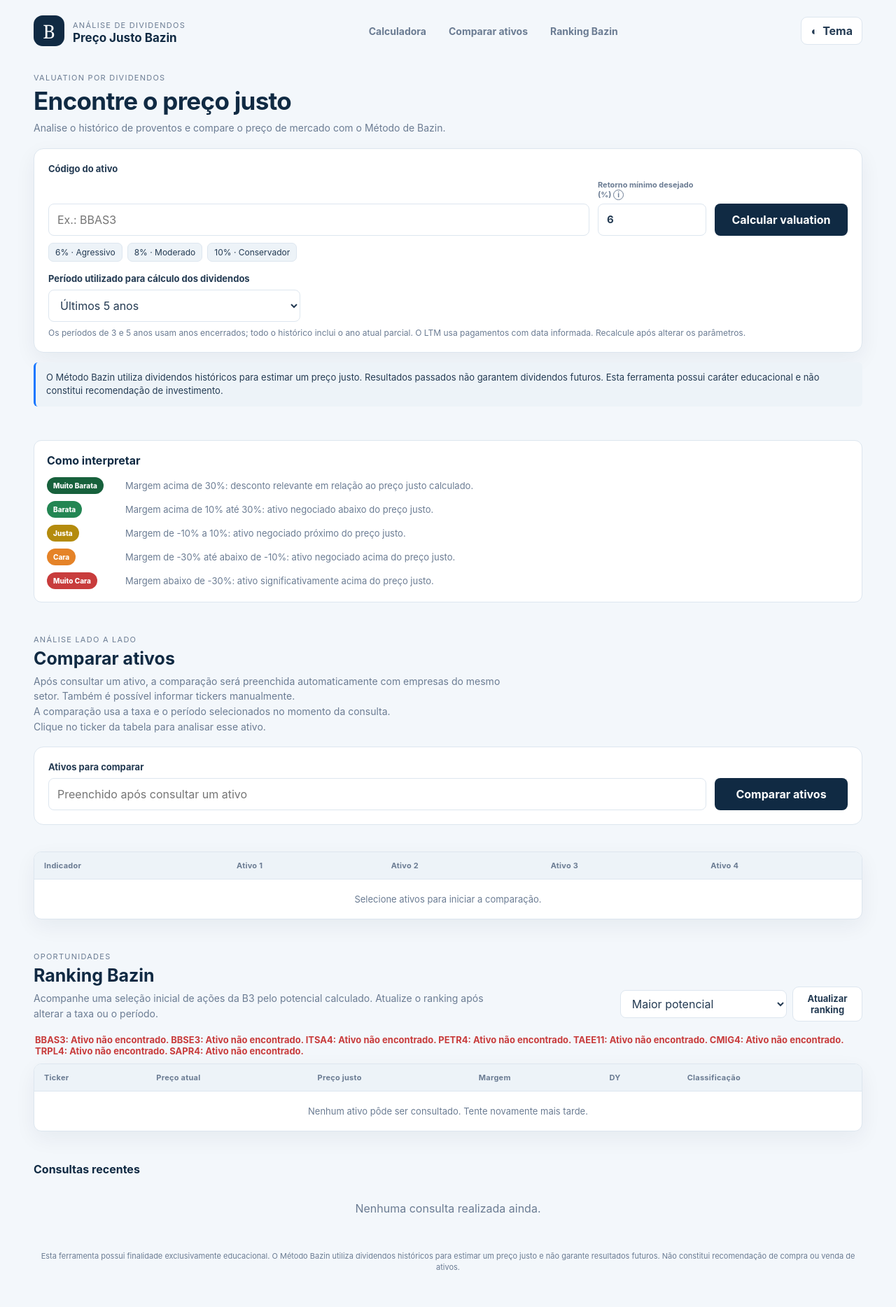
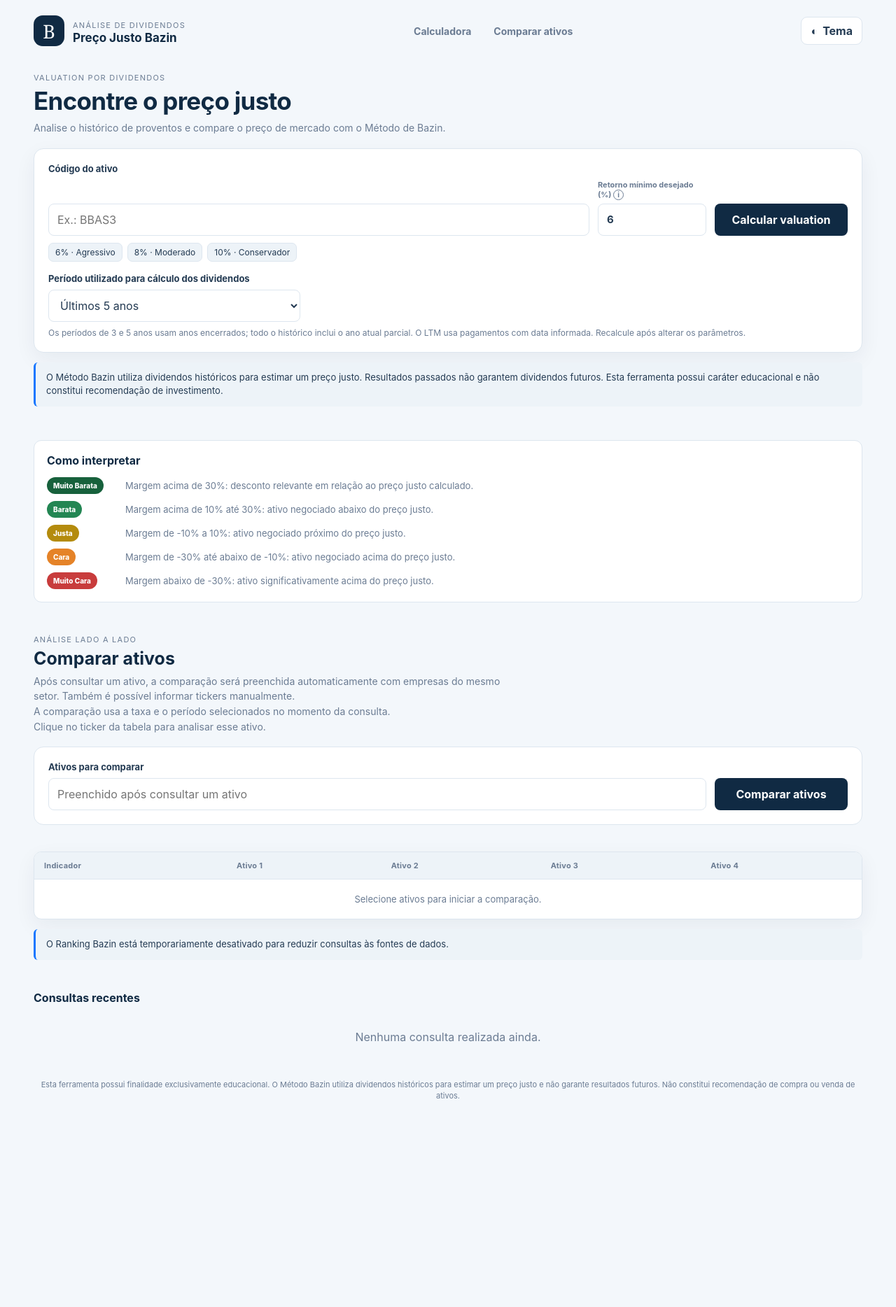
Before and after one commit to efpv/analise-de-ativos, a FastAPI app: template app/templates/index.html in a window 1280 px wide. Shown: the whole page at 70% size. After the commit the page ends 1570 px from the top, so only its background shows below. Run offline with FastAPI, Linux system fonts and the light colour scheme; the template is opened without the code that fills it, so the values that code supplies are empty.

Commit message:
Desativa ranking temporariamente
Co-authored-by: Copilot <223556219+Copilot@users.noreply.github.com>

```diff
--- a/app/api/routes.py
+++ b/app/api/routes.py
@@ -5,6 +5,7 @@ from fastapi import APIRouter, HTTPException, Query, Request
 from fastapi.responses import HTMLResponse
 from fastapi.templating import Jinja2Templates
 
+from app.core.config import settings
 from app.repositories.valuation_repository import ValuationRepository
 from app.models.valuation import DividendPeriod, Valuation
 from app.schemas.valuation import (
@@ -119,6 +120,9 @@ def get_ranking(
     taxa: float | None = Query(default=None, ge=0.001, le=1),
     periodo: DividendPeriod = Query(default="5anos"),
 ):
+    if not settings.ranking_enabled:
+        raise HTTPException(status_code=503, detail="O ranking está temporariamente desativado para reduzir consultas.")
+
     results: list[Valuation] = []
     warnings: list[str] = []
     with ThreadPoolExecutor(max_workers=4) as executor:
@@ -189,7 +193,7 @@ def home(request: Request):
     return templates.TemplateResponse(
         request,
         "index.html",
-        {"history": repository.recent()},
+        {"history": repository.recent(), "ranking_enabled": settings.ranking_enabled},
     )
 
 
@@ -198,5 +202,5 @@ def ranking_page(request: Request):
     return templates.TemplateResponse(
         request,
         "index.html",
-        {"history": repository.recent()},
+        {"history": repository.recent(), "ranking_enabled": settings.ranking_enabled},
     )
--- a/app/core/config.py
+++ b/app/core/config.py
@@ -8,6 +8,7 @@ class Settings:
     database_path: str = os.getenv("DATABASE_PATH", "data/valuation_history.sqlite")
     request_timeout: float = 4.0
     brapi_api_key: str = os.getenv("BRAPI_API_KEY", "")
+    ranking_enabled: bool = os.getenv("ENABLE_RANKING", "false").strip().lower() == "true"
 
 
 settings = Settings()
--- a/app/static/app.js
+++ b/app/static/app.js
@@ -9,6 +9,7 @@ const rankingSkeleton = document.getElementById("ranking-skeleton");
 const comparisonForm = document.getElementById("comparison-form");
 const comparisonMessage = document.getElementById("comparison-message");
 const comparisonBody = document.getElementById("comparison-body");
+const rankingSection = document.getElementById("ranking");
 
 const currency = new Intl.NumberFormat("pt-BR", {
   style: "currency",
@@ -357,7 +358,7 @@ async function loadRanking() {
 
 document.getElementById("ranking-refresh").addEventListener("click", loadRanking);
 document.getElementById("ranking-order").addEventListener("change", loadRanking);
-if (window.location.pathname === "/ranking") {
+if (window.location.pathname === "/ranking" && !rankingSection.hidden) {
   window.addEventListener("load", () => {
     window.setTimeout(() => document.getElementById("ranking").scrollIntoView(), 0);
   }, { once: true });
@@ -476,4 +477,4 @@ themeToggle.addEventListener("click", () => {
   }
 });
 
-loadRanking();
+if (!rankingSection.hidden) loadRanking();
--- a/app/templates/index.html
+++ b/app/templates/index.html
@@ -20,7 +20,7 @@
       <nav class="main-nav" aria-label="Navegação principal">
         <a href="/#calculadora">Calculadora</a>
         <a href="/#comparacao">Comparar ativos</a>
-        <a href="/ranking">Ranking Bazin</a>
+        <a href="/ranking"{% if not ranking_enabled %} hidden{% endif %}>Ranking Bazin</a>
       </nav>
       <button id="theme-toggle" class="theme-toggle" type="button" aria-label="Ativar tema escuro" title="Alternar tema">
         <span aria-hidden="true">◐</span><span class="theme-label">Tema</span>
@@ -199,7 +199,10 @@
       </div>
     </section>
 
-    <section id="ranking" class="page-section dashboard-section">
+    {% if not ranking_enabled %}
+    <p class="methodology-notice">O Ranking Bazin está temporariamente desativado para reduzir consultas às fontes de dados.</p>
+    {% endif %}
+    <section id="ranking" class="page-section dashboard-section"{% if not ranking_enabled %} hidden{% endif %}>
       <div class="section-heading section-heading-row">
         <div>
           <p class="eyebrow">Oportunidades</p>
@@ -246,6 +249,6 @@
     <footer class="disclaimer">Esta ferramenta possui finalidade exclusivamente educacional. O Método Bazin utiliza dividendos históricos para estimar um preço justo e não garante resultados futuros. Não constitui recomendação de compra ou venda de ativos.</footer>
   </main>
   <script src="https://cdn.jsdelivr.net/npm/chart.js@4.4.7/dist/chart.umd.min.js" defer></script>
-  <script src="/static/app.js?v=13" defer></script>
+  <script src="/static/app.js?v=14" defer></script>
 </body>
 </html>
```
Also changed, not shown: app/tests/test_api.py (+26 -1 lines), README.md.
